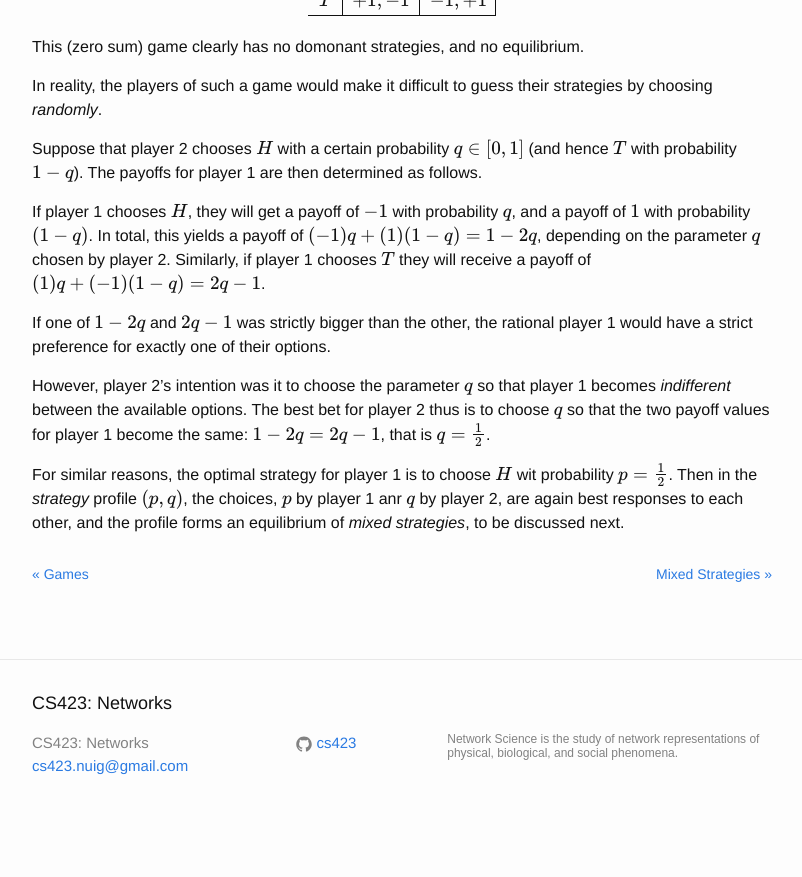
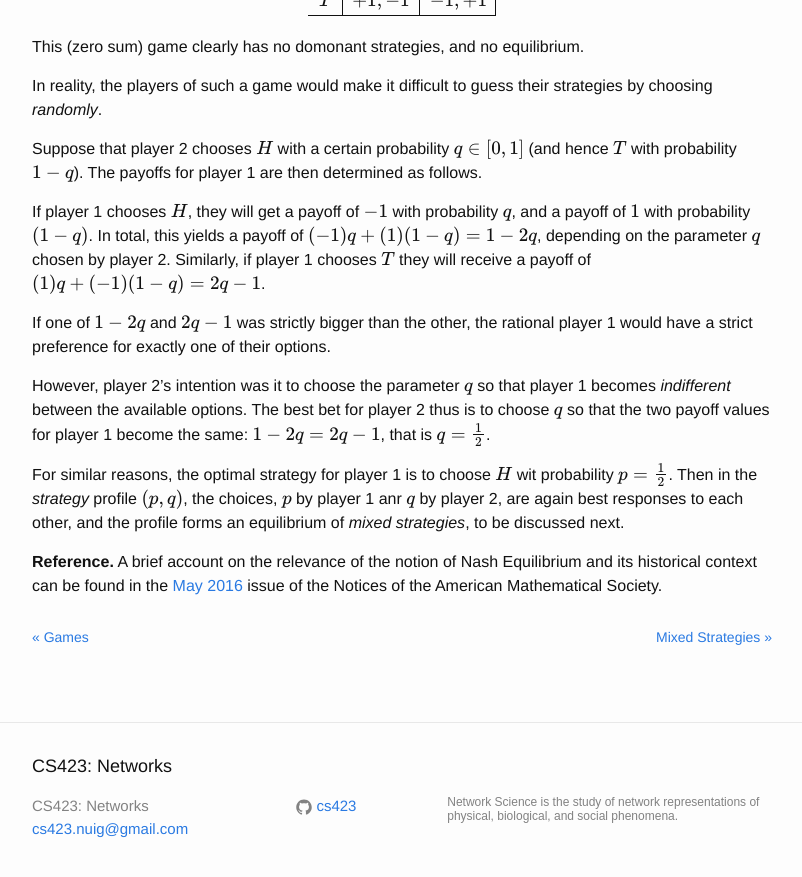
Before and after one commit to starktech23/cs4423.github.io, a Jekyll site: the page built from _posts/2016-02-11-note10.md, in a window 1280 px wide and 900 px high, scrolled down 2895 px. Shown: the top 877 px of the window, without its empty margins (238-1040 px from the left). Built offline with Jekyll 4.4.1, drawn with Linux system fonts in a browser that asks for light colours; formulas are drawn with MathJax 3; a script that is not in the unit is left out; comment, search, counter and statistics services are not loaded; before the commit the page ends 3732 px from its top, so only the background shows below that.

Commit message:
added reference

```diff
--- a/_posts/2016-02-11-note10.md
+++ b/_posts/2016-02-11-note10.md
@@ -197,3 +197,8 @@ $p$ by player 1 anr $q$ by player 2,
 are again best responses to each other,
 and the profile forms an equilibrium of
 _mixed strategies_, to be discussed next.
+
+**Reference.**  A brief account on the relevance of the notion of Nash Equilibrium and its historical context can be found in the
+[May 2016] issue of the Notices of the American Mathematical Society.
+
+[May 2016]: http://www.ams.org/publications/journals/notices/201605/rnoti-p526.pdf
```
